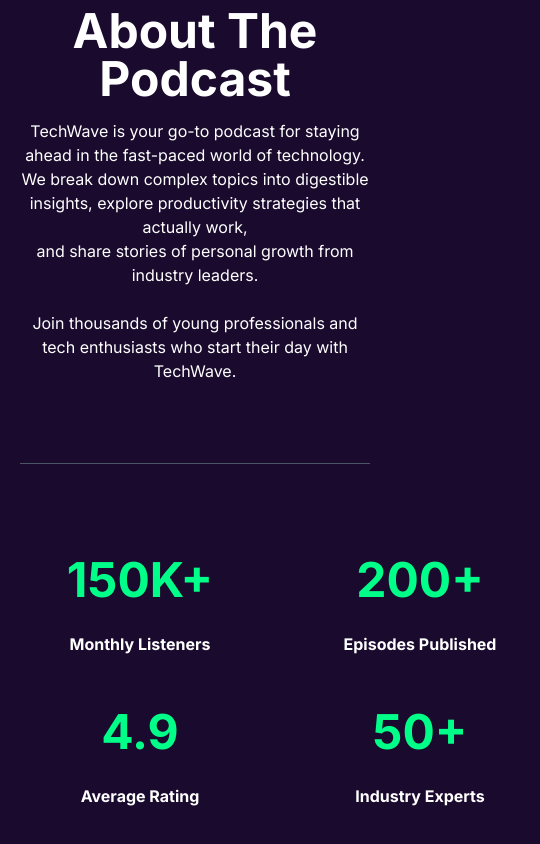
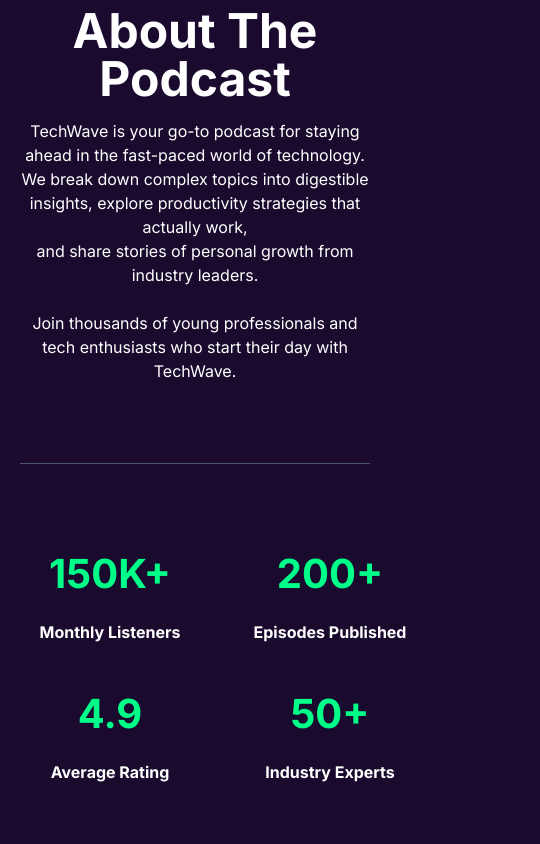
Before and after one commit to Mohim129/B13-A02-TechWave, a plain HTML site: page index.html in a window 390 px wide. Shown: the part 779-1623 px from the top of the page, 540 px wide, since content can reach past the window. Drawn offline with nearby package versions, Linux system fonts and the light colour scheme.

Commit message:
fixed about responsiveness

```diff
--- a/style.css
+++ b/style.css
@@ -139,4 +139,15 @@
     grid-template-columns: repeat(2,1fr);
     gap: 40px;
     }
+    .ab-card{
+        width: 180px;
+        text-align: center;
+        font-weight: bold;
+
+    }
+    .ab-card h1{
+        color: #00FF88;
+        font-size: 40px;
+        margin-bottom: 16px;
+    }
 }
```
